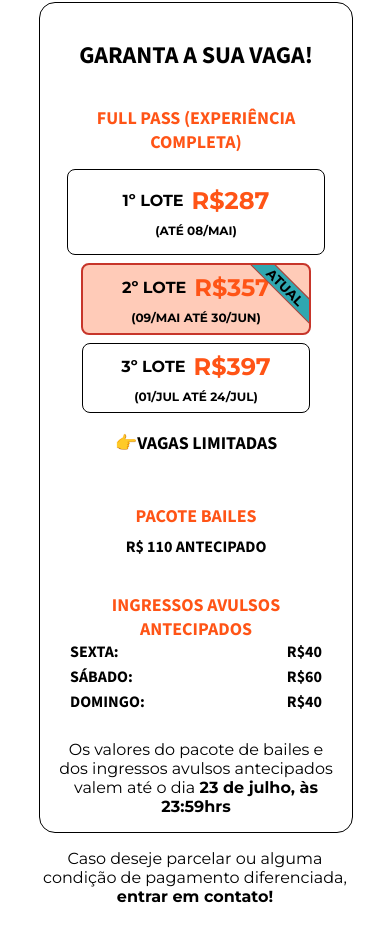
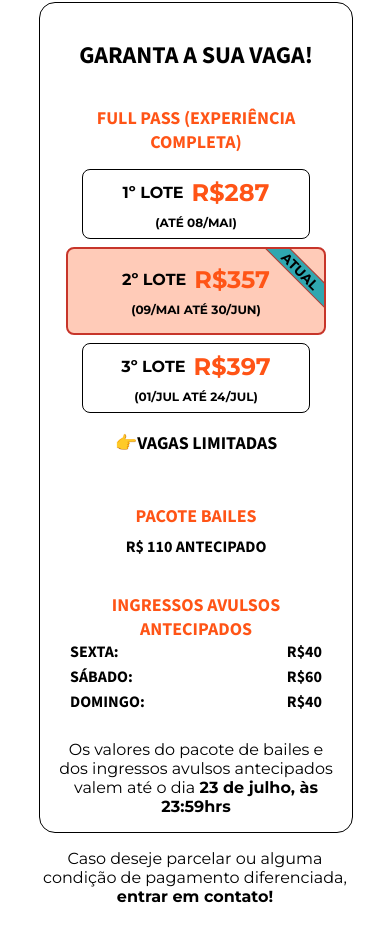
Before and after one commit to Matheus-Rdl/IDS_LandingPage, a React (Vite) app in the folder frontend/: page / in a window 390 px wide. Shown: the part 5618-6562 px from the top of the page. Built offline with nearby package versions, Linux system fonts and the light colour scheme.

Commit message:
Update App1.css

```diff
--- a/frontend/src/App.css
+++ b/frontend/src/App.css
@@ -2052,11 +2052,11 @@ footer h1 {
     width: 80%;
   }
 
-  .money .money-content .money-content-box-bill .money-content-box-bill-price .money-content-box-bill-price-content:nth-child(1) {
+  .money .money-content .money-content-box-bill .money-content-box-bill-price .money-content-box-bill-price-content:nth-child(2) {
     padding: 1rem;
   }
 
-  .money .money-content .money-content-box-bill .money-content-box-bill-price .money-content-box-bill-price-content:nth-child(2),
+  .money .money-content .money-content-box-bill .money-content-box-bill-price .money-content-box-bill-price-content:nth-child(1),
   .money .money-content .money-content-box-bill .money-content-box-bill-price .money-content-box-bill-price-content:nth-child(3) {
     display: flex;
     flex-direction: column;
```
